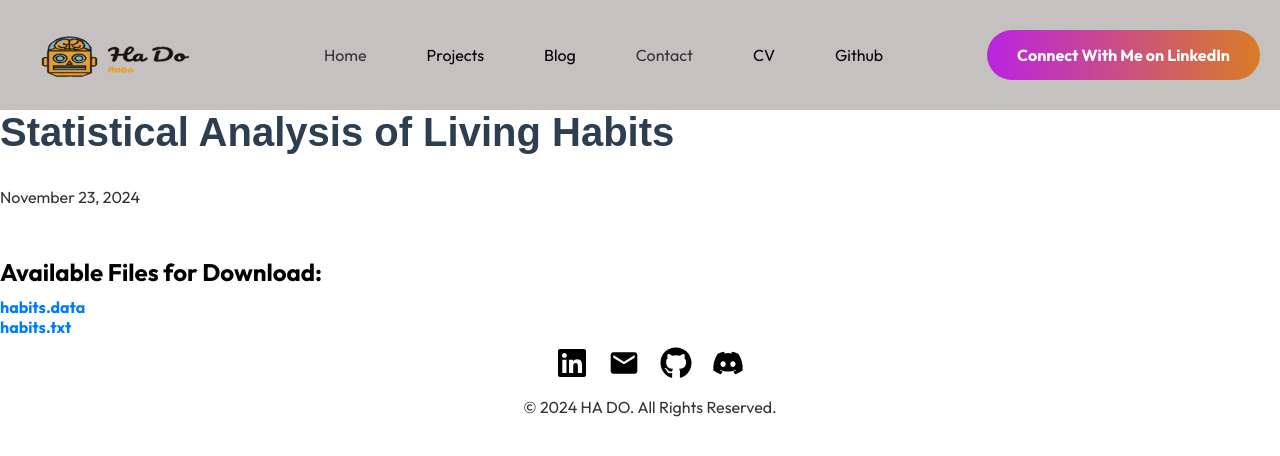
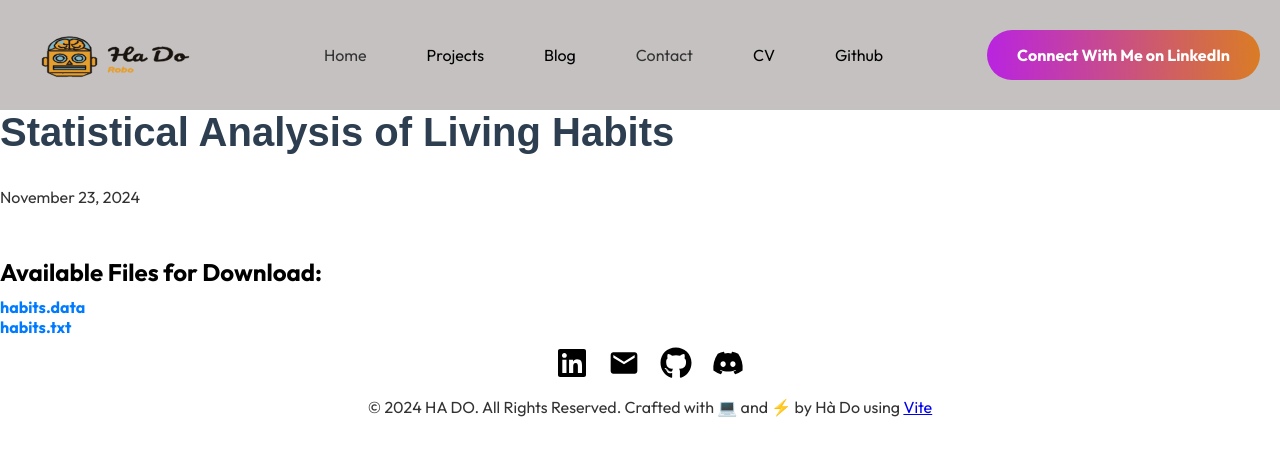
Before and after one commit to khanhhado1208/ha-portfolio, a React (Vite) app: page /blog/1 in a window 1280 px wide. Shown: the top 456 px of the page. Built offline with nearby package versions, Linux system fonts and the light colour scheme; no server answers; a web font is replaced by a local one.

Commit message:
add features in footer

```diff
--- a/src/Components/Footer/Footer.jsx
+++ b/src/Components/Footer/Footer.jsx
@@ -22,7 +22,7 @@ export const Footer = () => {
           <FaDiscord />
         </a>
       </div>
-      <p>&copy; 2024 HA DO. All Rights Reserved. </p>
+      <p>&copy; 2024 HA DO. All Rights Reserved. Crafted with 💻 and ⚡ by Hà Do using <a href="https://vitejs.dev/" target="_blank" rel="noopener noreferrer">Vite</a></p>
     </footer>
   );
 };
```
